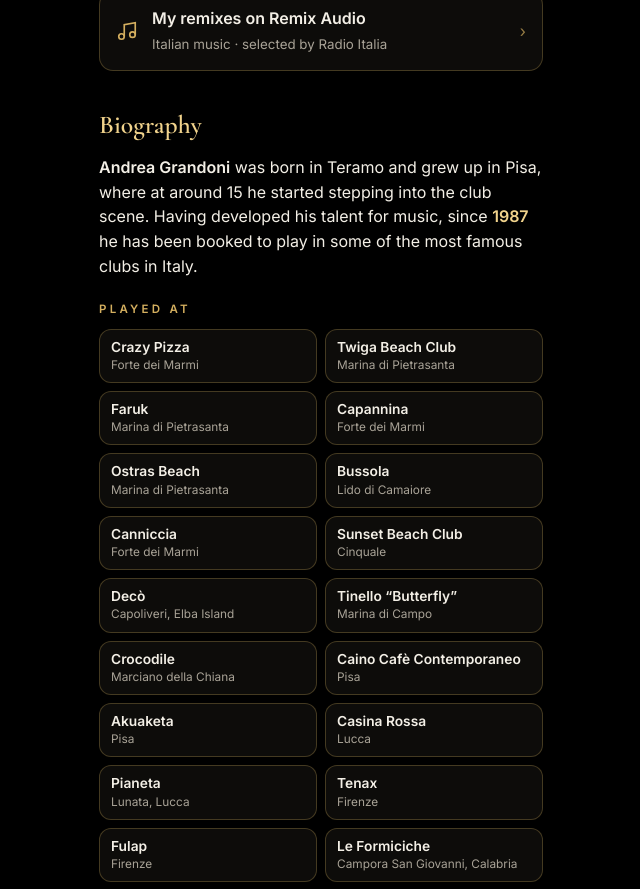
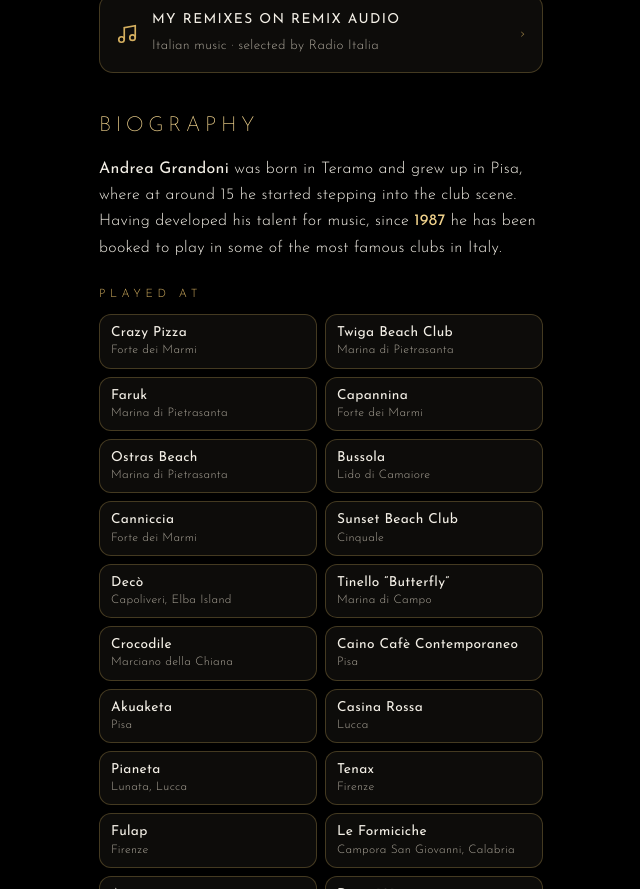
Before and after one commit to Grandoniandrea/Andrea-Grandoni, a plain HTML site: page index.html in a window 1280 px wide. Shown: the part 1417-2306 px from the top of the page, without its empty margins (319-959 px from the left). Drawn offline with nearby package versions, Linux system fonts and the light colour scheme.

Commit message:
Biglietto: font Josefin Sans come il sito, scritta DEE JAY invariata
Co-Authored-By: Claude Opus 5.5 <noreply@anthropic.com>
Claude-Session: https://claude.ai/code/session_01G8z8yqebE5Jx3dbAuYz2h5

```diff
--- a/index.html
+++ b/index.html
@@ -12,7 +12,7 @@
   <meta name="theme-color" content="#000000" />
   <link rel="preconnect" href="https://fonts.googleapis.com">
   <link rel="preconnect" href="https://fonts.gstatic.com" crossorigin>
-  <link href="https://fonts.googleapis.com/css2?family=Anton&family=Cormorant+Garamond:wght@500;600&family=Inter:wght@400;500;600&display=swap" rel="stylesheet">
+  <link href="https://fonts.googleapis.com/css2?family=Anton&family=Josefin+Sans:wght@100;200;300;400;600&display=swap" rel="stylesheet">
   <style>
     :root{
       --bg:#000; --ink:#f3efe6; --muted:#a9a397; --line:rgba(212,175,95,.28);
@@ -20,7 +20,7 @@
     }
     *{box-sizing:border-box}
     html{-webkit-text-size-adjust:100%}
-    body{margin:0;background:var(--bg);color:var(--ink);font:16px/1.55 Inter,system-ui,-apple-system,sans-serif}
+    body{margin:0;background:var(--bg);color:var(--ink);font:300 16px/1.65 "Josefin Sans",system-ui,-apple-system,sans-serif;letter-spacing:.02em}
     a{color:inherit}
     .wrap{max-width:480px;margin:0 auto;padding:0 18px 40px}
 
@@ -31,8 +31,8 @@
       background:linear-gradient(90deg,#000 0 22%,rgba(0,0,0,.55) 48%,transparent 75%),
                  linear-gradient(180deg,transparent 55%,#000 96%)}
     .hero-copy{position:absolute;left:18px;right:18px;bottom:22px;z-index:1}
-    .kicker{font-size:.72rem;letter-spacing:.32em;text-transform:uppercase;color:var(--gold)}
-    h1{font-family:"Cormorant Garamond",serif;font-weight:600;font-size:3.1rem;line-height:1;margin:.35rem 0 .3rem;letter-spacing:.06em;
+    .kicker{font-size:.72rem;letter-spacing:.45em;text-transform:uppercase;color:var(--gold);font-weight:300}
+    h1{font-family:"Josefin Sans",sans-serif;font-weight:100;font-size:2.6rem;line-height:1.1;margin:.4rem 0 .35rem;letter-spacing:.2em;
        background:linear-gradient(180deg,var(--gold-2),var(--gold) 70%);-webkit-background-clip:text;background-clip:text;color:transparent}
     .name{color:var(--muted);font-size:.95rem;margin:0}
     .tags{margin:.7rem 0 0;font-size:.82rem;color:var(--ink);opacity:.85;letter-spacing:.04em}
@@ -40,12 +40,13 @@
     /* BUTTONS */
     .actions{display:grid;grid-template-columns:1fr 1fr;gap:10px;margin-top:6px}
     .btn{display:flex;align-items:center;justify-content:center;gap:9px;min-height:54px;padding:12px;border-radius:14px;
-         text-decoration:none;font-weight:600;font-size:.95rem;border:1px solid var(--line);background:var(--card)}
+         text-decoration:none;font-weight:400;font-size:.8rem;text-transform:uppercase;letter-spacing:.16em;border:1px solid var(--line);background:var(--card)}
     .btn svg{width:20px;height:20px;flex:none}
     .btn.primary{grid-column:1/-1;background:linear-gradient(180deg,var(--gold-2),var(--gold));color:#141005;border:0}
     .btn.save{grid-column:1/-1}
 
-    h2{font-family:"Cormorant Garamond",serif;font-weight:600;font-size:1.6rem;margin:34px 0 10px;color:var(--gold-2)}
+    h2{font-family:"Josefin Sans",sans-serif;font-weight:200;font-size:1.3rem;text-transform:uppercase;letter-spacing:.22em;margin:36px 0 12px;color:var(--gold-2)}
+    strong,b{font-weight:400}
     p{margin:.4rem 0}
     .muted{color:var(--muted)}
 
@@ -53,7 +54,7 @@
     .links{display:flex;flex-direction:column;gap:10px}
     .link{display:flex;align-items:center;gap:14px;padding:14px 16px;border-radius:14px;background:var(--card);border:1px solid var(--line);text-decoration:none}
     .link svg{width:22px;height:22px;color:var(--gold);flex:none}
-    .link b{display:block;font-weight:600}
+    .link b{display:block;font-weight:400;text-transform:uppercase;letter-spacing:.1em;font-size:.86rem}
     .link small{color:var(--muted)}
     .link .arrow{margin-left:auto;color:var(--gold);opacity:.7}
 
@@ -62,10 +63,10 @@
 
     .gold-line{height:1px;background:linear-gradient(90deg,transparent,var(--gold),transparent);margin:34px 0 0;opacity:.6}
     footer{text-align:center;color:var(--muted);font-size:.8rem;margin-top:22px}
-    .sub{font-size:.72rem;letter-spacing:.28em;text-transform:uppercase;color:var(--gold);font-weight:600;margin:22px 0 10px}
+    .sub{font-size:.72rem;letter-spacing:.4em;text-transform:uppercase;color:var(--gold);font-weight:300;margin:24px 0 10px}
     .clubs{list-style:none;padding:0;margin:0;display:grid;grid-template-columns:1fr 1fr;gap:8px}
     .clubs li{padding:9px 11px;border-radius:12px;background:var(--card);border:1px solid var(--line);font-size:.86rem;line-height:1.25}
-    .clubs b{display:block;font-weight:600}
+    .clubs b{display:block;font-weight:400}
     .clubs small{color:var(--muted);font-size:.74rem}
 
     /* SCRITTA DEE JAY */
@@ -97,7 +98,7 @@
     .player.playing .pbtn{animation:pulse 2s infinite}
     @keyframes pulse{70%{box-shadow:0 0 0 12px rgba(212,175,95,0)}100%{box-shadow:0 0 0 0 rgba(212,175,95,0)}}
     .pinfo{flex:1;min-width:0}
-    .ptitle{display:flex;align-items:center;gap:8px;font-weight:600}
+    .ptitle{display:flex;align-items:center;gap:8px;font-weight:400;text-transform:uppercase;letter-spacing:.1em}
     .ptitle small{display:block;color:var(--muted);font-weight:400;font-size:.8rem}
     .eq{display:flex;align-items:flex-end;gap:2px;height:14px;margin-left:auto}
     .eq i{width:3px;height:30%;background:var(--gold);border-radius:1px}
```
